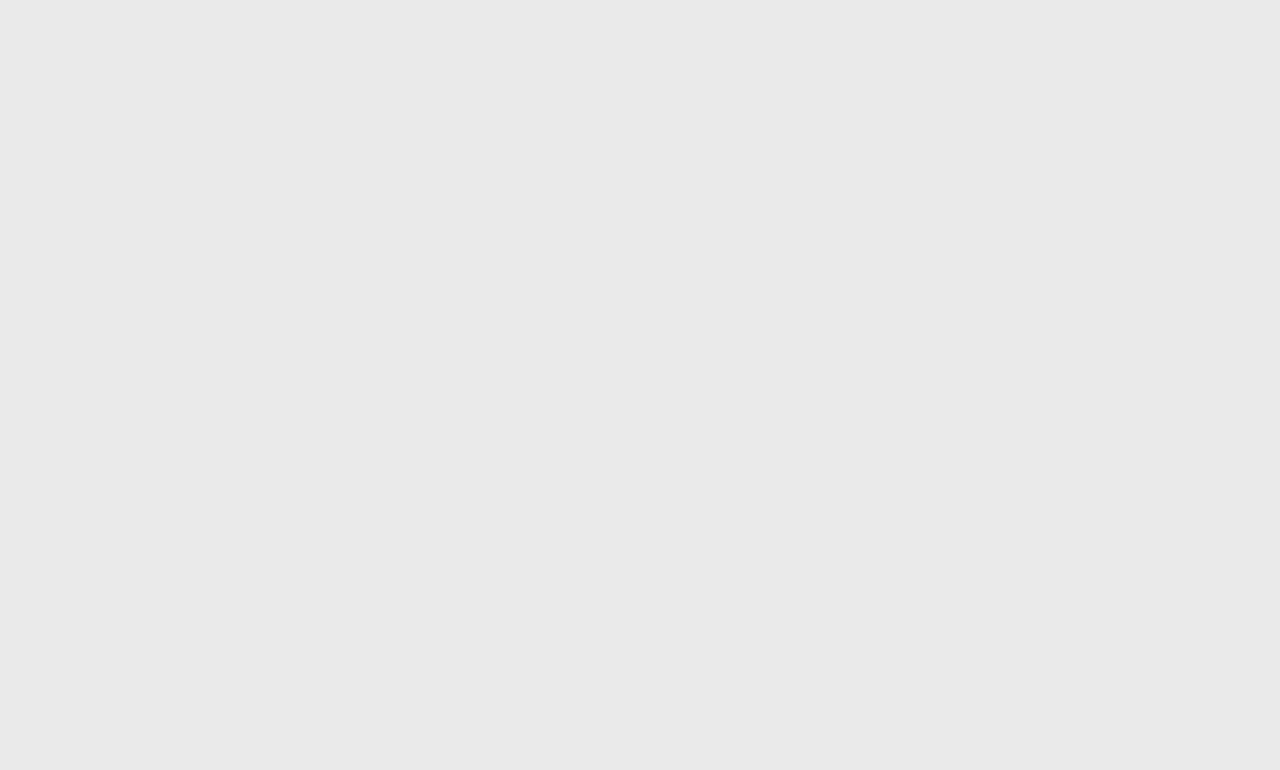
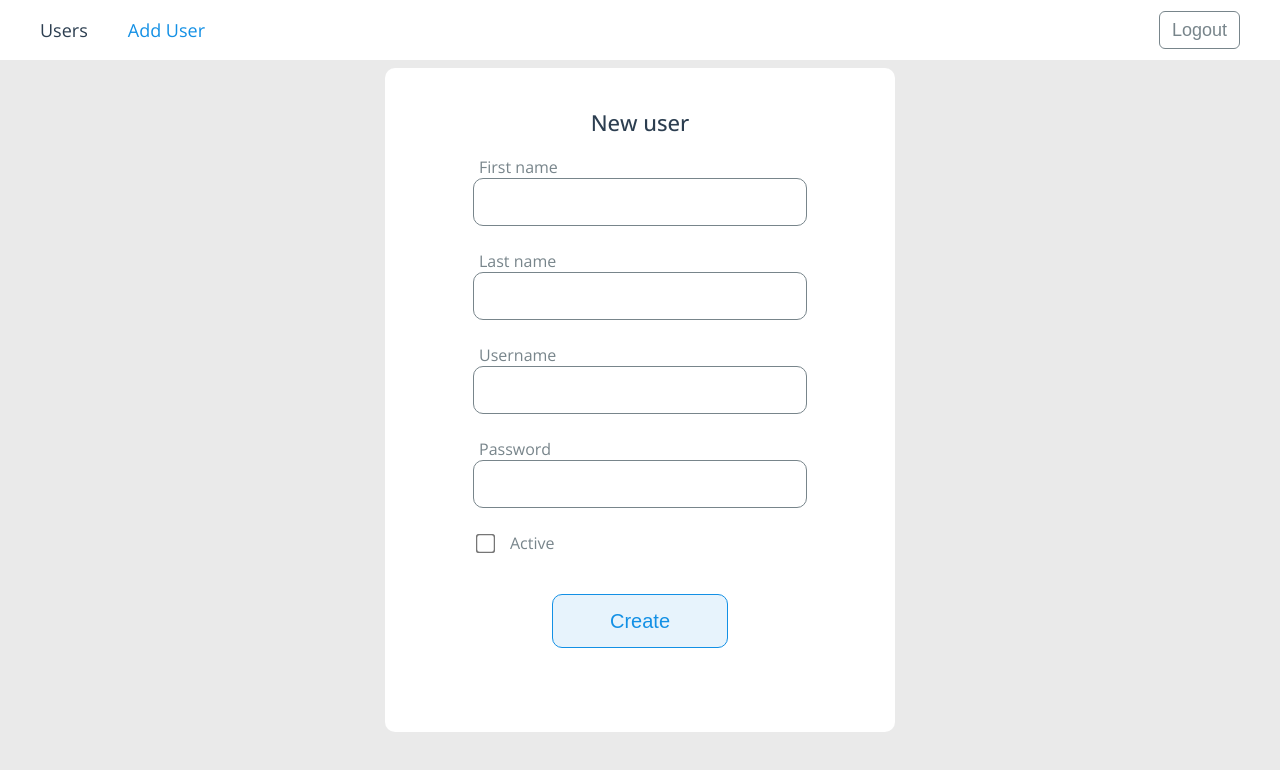
Before and after one commit to TanyaKulikovskaya/Users-App, a Vue app: page /users/new in a window 1280 px wide. Before the commit this address had no page. Shown: the top 770 px of the page. Built offline with nearby package versions, Linux system fonts and the light colour scheme; sample sign-in values are in the browser's storage.

Commit message:
create user

```diff
--- /dev/null
+++ b/src/assets/styles/forms.scss
@@ -0,0 +1,100 @@
+.form-wrapper {
+    text-align: center;
+    position: absolute;
+    top: 50%;
+    left: 50%;
+    transform: translate(-50%, -50%);
+    max-width: 510px;
+    width: 100%;
+    background-color: $white;
+    border-radius: $radius;
+    padding: 40px 0 60px;
+    &__title {
+      font-weight: 500;
+      font-size: 22px;
+      line-height: 28px;
+      margin-bottom: 20px;
+    }
+    .form {
+      max-width: 334px;
+      margin: 0 auto;
+      &__fields {
+        margin-bottom: 16px;
+      }
+      .form-field {
+        position: relative;
+        padding-bottom: 24px;
+      }
+      .form-field--row {
+        display: flex;
+        align-items: center;
+        input[type="checkbox"] {
+            transform: scale(1.5);
+            margin-left: 6px;
+            margin-right: 12px;
+        }
+      }
+      &__label {
+        font-size: 16px;
+        line-height: 22px;
+        text-align: left;
+        padding-left: 6px;
+        color: $gray;
+      }
+      &__input {
+        display: block;
+        width: 100%;
+        height: 48px;
+        padding: 12px 15px;
+        font-size: 20px;
+        line-height: 24px;
+        border-color: $gray;
+        border-style: solid;
+        border-width: 1px;
+        border-radius: $radius;
+        color: $dark;
+        &:focus {
+          border-color: $blue;
+        }
+      }
+      &__error {
+        display: block;
+        width: 100%;
+        position: absolute;
+        left: 50%;
+        transform: translateX(-50%);
+        bottom: 0;
+        font-size: 14px;
+        line-height: 24px;
+      }
+      &__btn {
+        min-width: 176px;
+        border-radius: $radius;
+        border-color: $blue;
+        border-style: solid;
+        border-width: 1px;
+        background-color: $cian;
+        color: $blue;
+        &:hover {
+          background-color: $blue;
+          color: $white;
+        }
+        &:disabled {
+          background-color: transparent;
+          color: $dark;
+          border-color: $dark;
+          pointer-events: none;
+        }
+      }
+    }
+  }
+  @media screen and (max-width: 576px) {
+    .form-wrapper {
+      max-width: 90%;
+      .form {
+        max-width: 100%;
+        padding-left: 12px;
+        padding-right: 12px;
+      }
+    }
+  }
--- a/src/assets/styles/variables.scss
+++ b/src/assets/styles/variables.scss
@@ -2,10 +2,10 @@ $main-bg-color: #eaeaea;
 $main-font-color: #2c3e50;
 
 $white: #ffffff;
-$black: #000000;
 $gray: #78858b;
 $dark: #272727;
 $blue: #1390E5;
+$indigo: #004C98;
 $cian: #e7f3fc;
 $red: #ff0000;
 
--- a/src/components/TheHeader.vue
+++ b/src/components/TheHeader.vue
@@ -2,8 +2,11 @@
   <header class="header">
     <nav class="header__menu menu">
       <div class="menu__nav">
-        <router-link :to="{ name: 'users' }">
-          <span class="menu__link link">Users</span>
+        <router-link :to="{ name: 'users' }" class="menu__link link">
+          Users
+        </router-link>
+        <router-link :to="{ name: 'user-form' }" class="menu__link link">
+          Add User
         </router-link>
       </div>
       <div class="menu__actions">
@@ -38,8 +41,18 @@ export default {
     display: flex;
     align-items: center;
     justify-content: space-between;
+    &__nav {
+      display: flex;
+      a {
+        color: inherit;
+        &:hover {
+          color: $indigo;
+        }
+      }
+    }
     &__link {
       display: block;
+      margin-right: 40px;
     }
     &__btn {
       background-color: transparent;
@@ -60,19 +73,6 @@ export default {
     }
     .router-link-exact-active {
       color: $blue;
-      span {
-        position: relative;
-      }
-      span::after {
-        content: "";
-        display: block;
-        position: absolute;
-        bottom: -16px;
-        left: 0;
-        height: 2px;
-        width: 100%;
-        background-color: $blue;
-      }
     }
   }
 }
--- a/src/router/index.js
+++ b/src/router/index.js
@@ -11,13 +11,23 @@ const router = createRouter({
     },
     {
       path: "/users",
-      name: "users",
-      component: () => import("../views/UsersView.vue"),
+      children: [
+        {
+          path: "",
+          component: () => import("../views/UsersView.vue"),
+          name: "users",
+        },
+        {
+          path: "new",
+          component: () => import("../views/AddUserView.vue"),
+          name: "user-form",
+        },
+      ],
     },
     {
       path: "/login",
+      component: () => import("../views/LoginView.vue"),
       name: "login",
-      component: () => import("../views/LoginView.vue"),
     },
   ],
 });
--- /dev/null
+++ b/src/views/AddUserView.vue
@@ -0,0 +1,158 @@
+<template>
+  <the-header />
+  <main class="container">
+    <div class="form-wrapper">
+      <h1 class="form-wrapper__title">New user</h1>
+      <form class="form" @submit.prevent="addUser">
+        <div class="form__fields">
+          <div class="form-field">
+            <label for="firstName" class="form__label">First name</label>
+            <input
+              id="firstName"
+              type="text"
+              v-model.trim="form.firstName"
+              class="form__input"
+              @blur="v$.firstName.$touch"
+            />
+            <p class="error form__error">
+              <span v-for="error of v$.firstName.$errors" :key="error.$uid">
+                {{ error.$message }}
+              </span>
+            </p>
+          </div>
+          <div class="form-field">
+            <label for="lastName" class="form__label">Last name</label>
+            <input
+              id="lastName"
+              type="text"
+              v-model.trim="form.lastName"
+              class="form__input"
+              @blur="v$.lastName.$touch"
+            />
+            <p class="error form__error">
+              <span v-for="error of v$.lastName.$errors" :key="error.$uid">
+                {{ error.$message }}
+              </span>
+            </p>
+          </div>
+          <div class="form-field">
+            <label for="userName" class="form__label">Username</label>
+            <input
+              id="userName"
+              type="text"
+              v-model.trim="form.userName"
+              class="form__input"
+              @blur="v$.userName.$touch"
+            />
+            <p class="error form__error">
+              <span v-for="error of v$.userName.$errors" :key="error.$uid">
+                {{ error.$message }}
+              </span>
+            </p>
+          </div>
+          <div class="form-field">
+            <label for="pass" class="form__label">Password</label>
+            <input
+              id="pass"
+              type="text"
+              v-model.trim="form.pass"
+              class="form__input"
+              @blur="v$.pass.$touch"
+            />
+            <p class="error form__error">
+              <span v-for="error of v$.pass.$errors" :key="error.$uid">
+                {{ error.$message }}
+              </span>
+            </p>
+          </div>
+          <div class="form-field form-field--row">
+            <input id="status" type="checkbox" v-model="form.isActive" />
+            <label for="status" class="form__label">Active</label>
+          </div>
+        </div>
+        <div class="form-field">
+          <button
+            type="submit"
+            class="btn form__btn"
+            :disabled="v$.$errors.length"
+          >
+            Create
+          </button>
+          <span v-show="errorMsg" class="error form__error">
+            {{ errorMsg }}
+          </span>
+        </div>
+      </form>
+    </div>
+  </main>
+</template>
+
+<script>
+import TheHeader from "../components/TheHeader.vue";
+import { ref, computed, reactive } from "vue";
+import { useRouter } from "vue-router";
+import { useVuelidate } from "@vuelidate/core";
+import { required, maxLength } from "@vuelidate/validators";
+import Users from "../api/Users";
+
+export default {
+  components: {
+    TheHeader,
+  },
+  setup() {
+    const form = reactive({
+      firstName: "",
+      lastName: "",
+      userName: "",
+      pass: "",
+      isActive: false,
+    });
+    const textInputLength = ref(150);
+    const passInputLength = ref(128);
+    const rules = computed(() => ({
+      firstName: {
+        maxLength: maxLength(textInputLength.value),
+      },
+      lastName: {
+        maxLength: maxLength(textInputLength.value),
+      },
+      userName: {
+        required,
+        maxLength: maxLength(textInputLength.value),
+      },
+      pass: {
+        required,
+        maxLength: maxLength(passInputLength.value),
+      },
+    }));
+
+    const v$ = useVuelidate(rules, form);
+    const router = useRouter();
+    const errorMsg = ref("");
+    const addUser = async () => {
+      try {
+        const data = {
+          userName: form.userName,
+          firstName: form.firstName,
+          lastName: form.lastName,
+          pass: form.pass,
+          isActive: form.isActive,
+        };
+        await Users.createUser(data);
+        router.push({ name: "users" });
+      } catch {
+        errorMsg.value = "Sorry, something went wrong.";
+      }
+    };
+
+    return { form, v$, addUser, errorMsg };
+  },
+};
+</script>
+
+<style lang="scss" scoped>
+.container {
+  padding-top: 20px;
+  padding-bottom: 20px;
+}
+</style>
--- a/src/views/LoginView.vue
+++ b/src/views/LoginView.vue
@@ -9,7 +9,7 @@
             <input
               id="username"
               type="text"
-              v-model="username"
+              v-model.trim="username"
               class="form__input"
               @blur="v$.username.$touch"
             />
@@ -22,7 +22,7 @@
             <input
               id="password"
               type="password"
-              v-model="password"
+              v-model.trim="password"
               class="form__input"
               @blur="v$.password.$touch"
             />
@@ -39,9 +39,9 @@
           >
             Login
           </button>
-          <span v-show="errorMsg" class="error form__error">{{
-            errorMsg
-          }}</span>
+          <span v-show="errorMsg" class="error form__error">
+            {{ errorMsg }}
+        </span>
         </div>
       </form>
     </div>
@@ -77,10 +77,6 @@ export default {
       signIn: "auth/login",
     }),
     async logIn() {
-      const result = await this.v$.$validate();
-      if (!result) {
-        return;
-      }
       const data = {
         username: this.username,
         password: this.password,
@@ -94,95 +90,4 @@ export default {
 .container {
   height: 100vh;
 }
-.form-wrapper {
-  text-align: center;
-  position: absolute;
-  top: 50%;
-  left: 50%;
-  transform: translate(-50%, -50%);
-  max-width: 510px;
-  width: 100%;
-  background-color: $white;
-  border-radius: $radius;
-  padding: 40px 0 60px;
-  &__title {
-    font-weight: 500;
-    font-size: 22px;
-    line-height: 28px;
-    margin-bottom: 20px;
-  }
-  .form {
-    max-width: 334px;
-    margin: 0 auto;
-    &__fields {
-      margin-bottom: 16px;
-    }
-    .form-field {
-      position: relative;
-      padding-bottom: 24px;
-    }
-    &__label {
-      font-size: 16px;
-      line-height: 22px;
-      text-align: left;
-      padding-left: 6px;
-      color: $gray;
-    }
-    &__input {
-      display: block;
-      width: 100%;
-      height: 48px;
-      padding: 12px 15px;
-      font-size: 20px;
-      line-height: 24px;
-      border-color: $gray;
-      border-style: solid;
-      border-width: 1px;
-      border-radius: $radius;
-      color: $dark;
-      &:focus {
-        border-color: $blue;
-      }
-    }
-    &__error {
-      display: block;
-      width: 100%;
-      position: absolute;
-      left: 50%;
-      transform: translateX(-50%);
-      bottom: 0;
-      font-size: 14px;
-      line-height: 24px;
-    }
-    &__btn {
-      min-width: 176px;
-      border-radius: $radius;
-      border-color: $blue;
-      border-style: solid;
-      border-width: 1px;
-      background-color: $cian;
-      color: $blue;
-      &:hover {
-        background-color: $blue;
-        color: $white;
-      }
-      &:disabled {
-        background-color: transparent;
-        color: $dark;
-        border-color: $dark;
-        pointer-events: none;
-      }
-    }
-  }
-}
-@media screen and (max-width: 576px) {
-  .form-wrapper {
-    max-width: 90%;
-    .form {
-      max-width: 100%;
-      padding-left: 12px;
-      padding-right: 12px;
-    }
-  }
-}
 </style>
--- a/vite.config.js
+++ b/vite.config.js
@@ -16,6 +16,7 @@ export default defineConfig({
       scss: {
         additionalData: `
           @import "./src/assets/styles/variables.scss";
+          @import "./src/assets/styles/forms.scss";
         `,
       },
     },
```
Also changed, not shown: src/api/Users.js (+12 -0 lines), src/views/UsersView.vue (+8 -3 lines).
